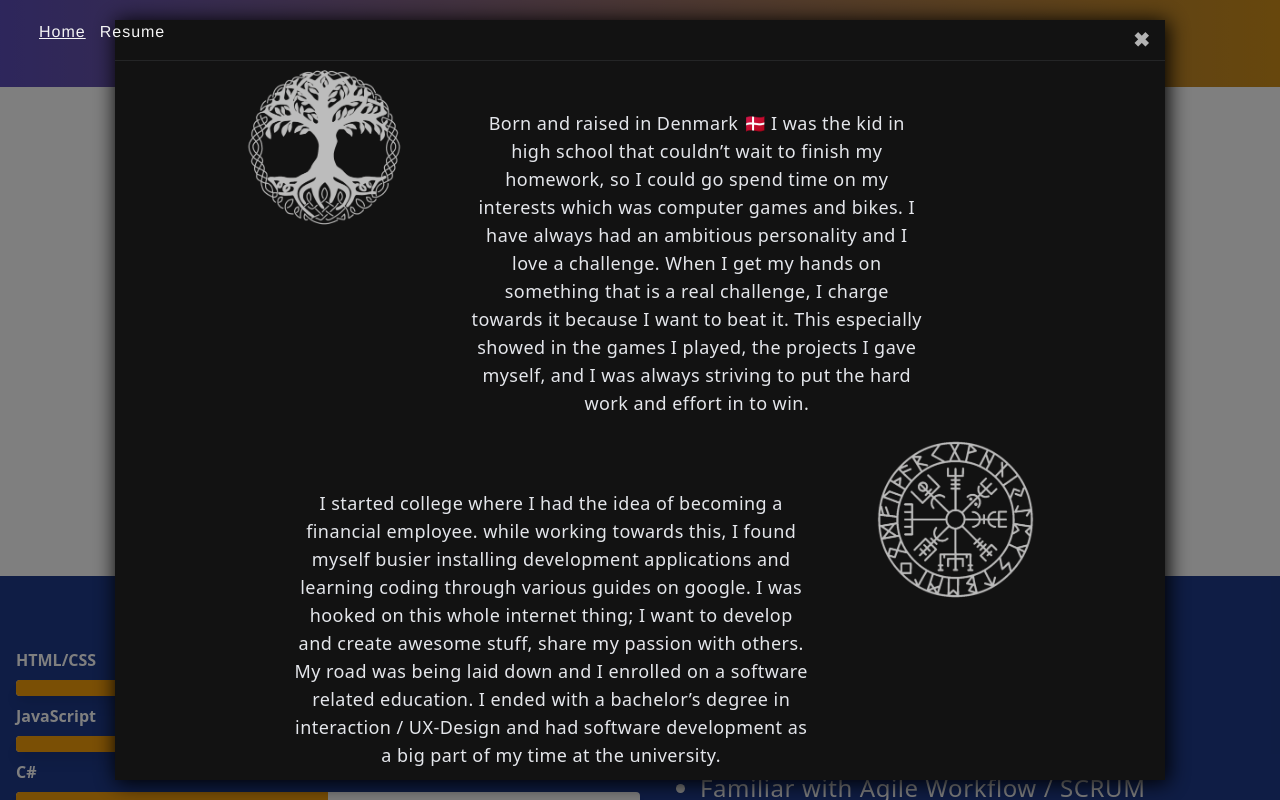
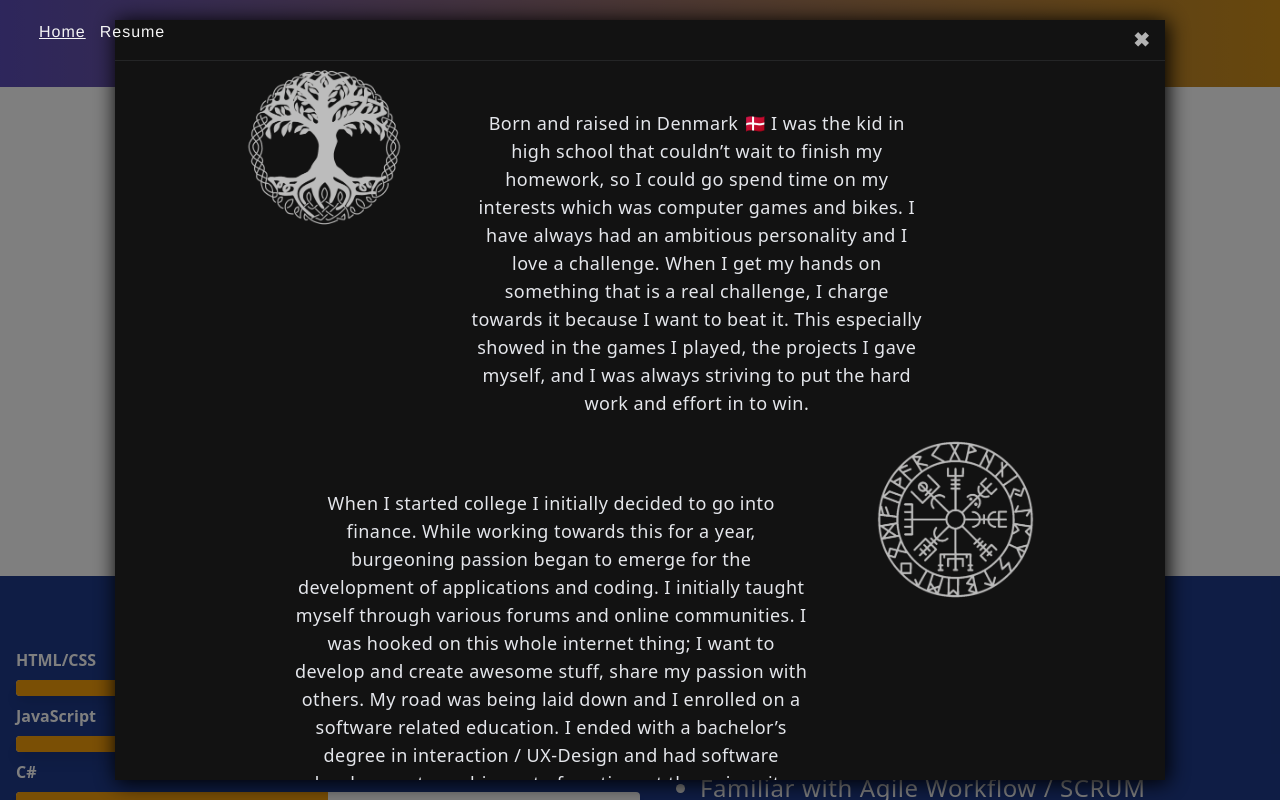
Before and after one commit to Weibeck/Portfolio, a Vue app: page / in a window 1280 px wide. Both pictures are taken after a click on the button "About Me". Shown: the part 713-1513 px from the top of the page. Built offline with nearby package versions, Linux system fonts and the light colour scheme.

Commit message:
Added about me text update

```diff
--- a/src/view/Home.vue
+++ b/src/view/Home.vue
@@ -92,7 +92,7 @@
     <div class="grid grid-cols-6 gap-4">
 
       <div class="col-span-2 pl-20">
-<img class="rounded-xl mx-auto" :src="TreeImage" alt="Yggdrasil, the tree of life, also known as the world tree" width="384" height="512">
+<img class="rounded-xl mx-auto hover:text-gray-800" :src="TreeImage" alt="Yggdrasil, the tree of life, also known as the world tree" width="384" height="512">
 </div>
 
 <div class="col-span-3 pt-12 pr-16">
@@ -106,7 +106,7 @@
 <div class="col-start-2 col-span-3 pt-12">
     <blockquote>
       <p class="font-sans tracking-wide w-auto text-center text-lg font-light pt-2">
-        I started college where I had the idea of becoming a financial employee. while working towards this, I found myself busier installing development applications and learning coding through various guides on google. I was hooked on this whole internet thing; I want to develop and create awesome stuff, share my passion with others. My road was being laid down and I enrolled on a software related education. I ended with a bachelor’s degree in interaction / UX-Design and had software development as a big part of my time at the university.
+        When I started college I initially decided to go into finance. While working towards this for a year, burgeoning passion began to emerge for the development of applications and coding. I initially taught myself through various forums and online communities. I was hooked on this whole internet thing; I want to develop and create awesome stuff, share my passion with others. My road was being laid down and I enrolled on a software related education. I ended with a bachelor’s degree in interaction / UX-Design and had software development as a big part of my time at the university.
       </p>
     </blockquote>
 </div>
@@ -216,8 +216,8 @@
         components: {
           ProgressBar,
           Footer,
+          Modal,
           Projects,
-          Modal
         },
 
   data() {
@@ -271,7 +271,7 @@
   margin: 10px;
 }
 
-// For Dark Mode
+// Dark Mode
 .dark-full-bg{
 background-color: #121212;
 }
@@ -282,6 +282,8 @@ background-color: #121212;
 background-color: #404040;
 }
 // WIP ^^^ ^^^^^ ^^^
+
+img
 
 .main-wrap h1 {
   animation: fadeAnim ease-in 2s;
```
